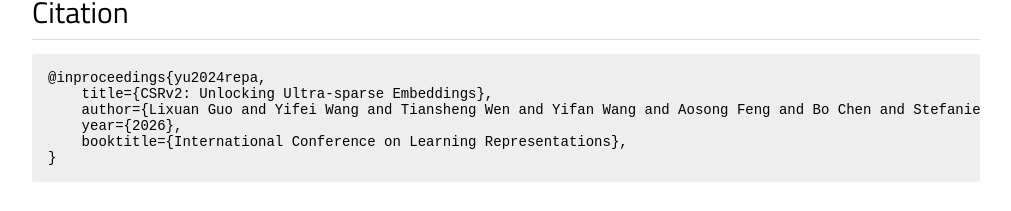
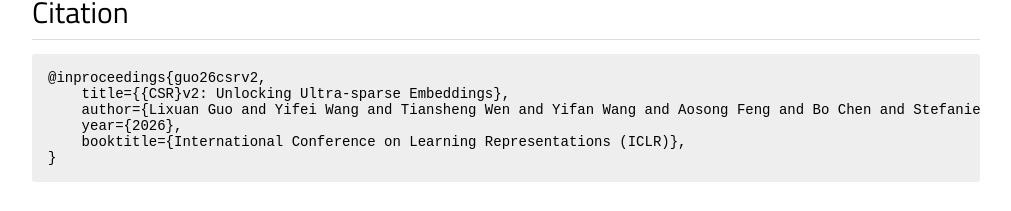
Before and after one commit to Veritas2024/CSRv2, a plain HTML site: page index.html in a window 1280 px wide. Shown: the part 5579-5790 px from the top of the page, without its empty margins (134-1145 px from the left). Drawn offline with nearby package versions, Linux system fonts and the light colour scheme; a script that the page names is missing; a web font is replaced by a local one.

Commit message:
recheck bibtex

```diff
--- a/index.html
+++ b/index.html
@@ -580,11 +580,11 @@
     <section id="bibtex">
         <h2>Citation</h2>
         <hr>
-        <pre><code>@inproceedings{yu2024repa,
-    title={CSRv2: Unlocking Ultra-sparse Embeddings},
+        <pre><code>@inproceedings{guo26csrv2,
+    title={{CSR}v2: Unlocking Ultra-sparse Embeddings},
     author={Lixuan Guo and Yifei Wang and Tiansheng Wen and Yifan Wang and Aosong Feng and Bo Chen and Stefanie Jegelka and Chenyu You},
     year={2026},
-    booktitle={International Conference on Learning Representations},
+    booktitle={International Conference on Learning Representations (ICLR)},
 }</code></pre>
     </section>
 
```
